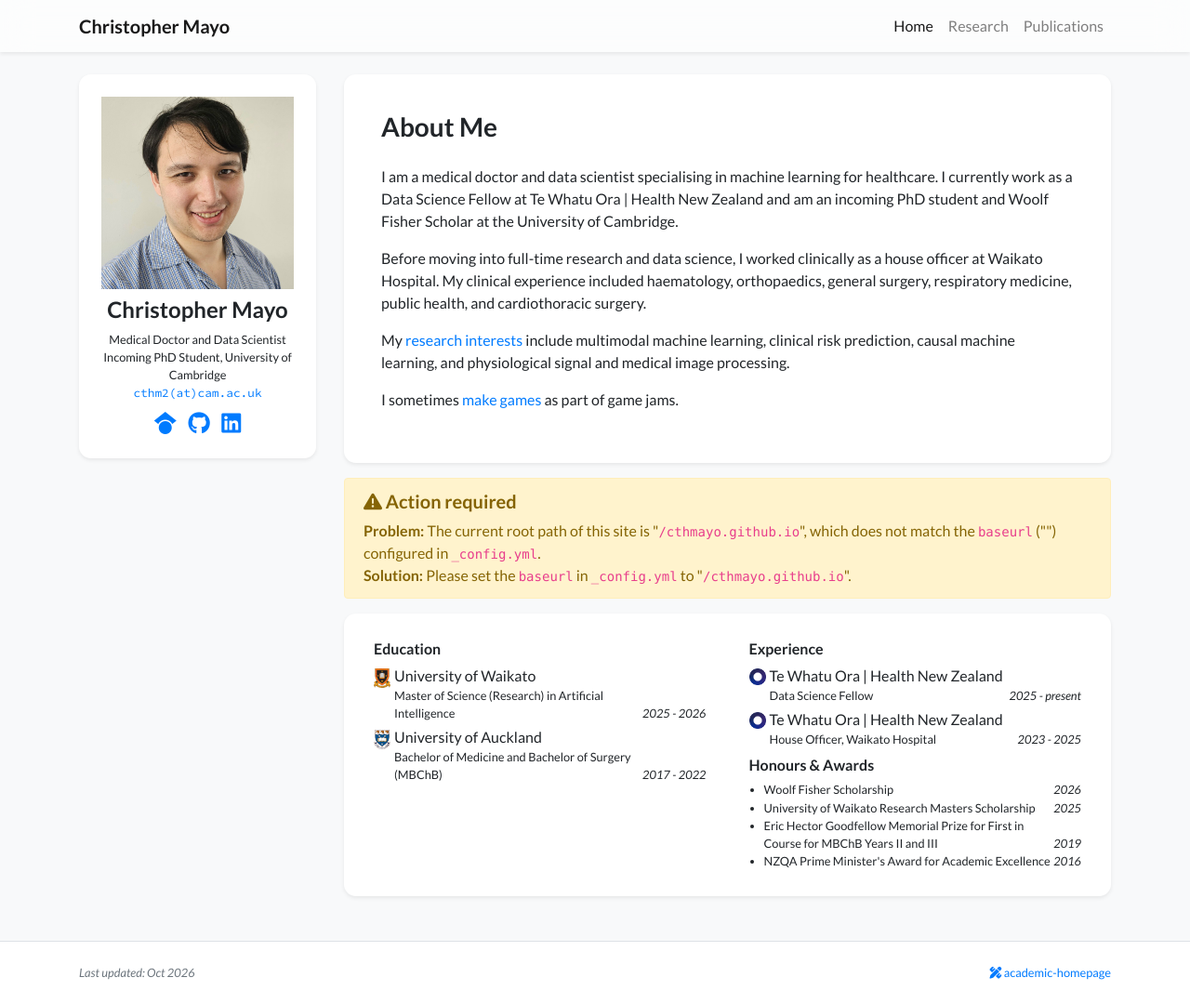
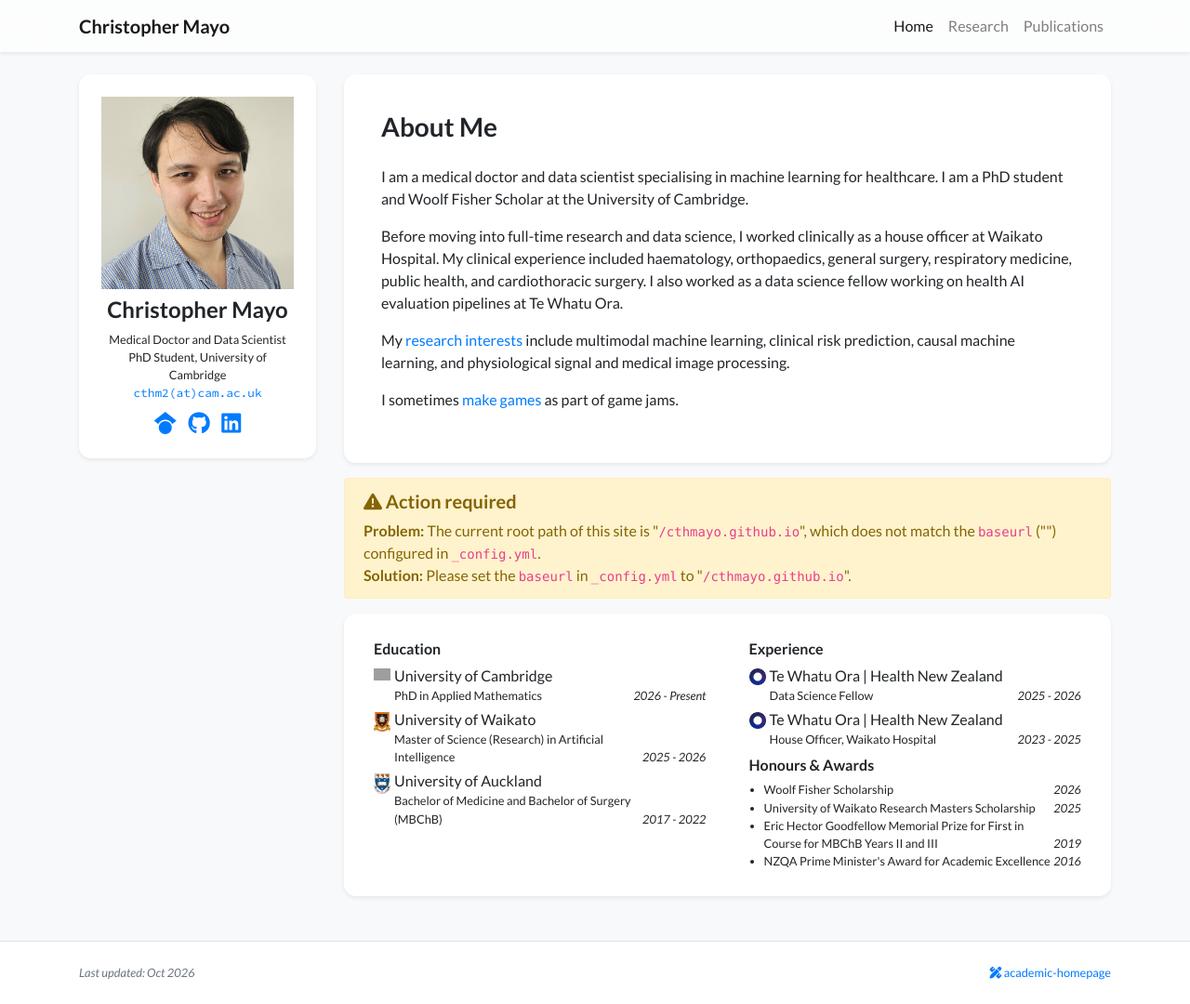
Before and after one commit to cthmayo/cthmayo.github.io, a Jekyll site: the page built from index.html, in a window 1280 px wide and 1080 px high. Shown: the whole window at 93% size. Built offline with Jekyll 4.4.1, drawn with Linux system fonts in a browser that asks for light colours; nearby versions of some CDN libraries; a style sheet for code colours, icons or effects is not loaded; grey boxes are pictures that could not be loaded.

Commit message:
Update profile.yml

```diff
--- a/_data/profile.yml
+++ b/_data/profile.yml
@@ -4,7 +4,7 @@ navbar_name: "Christopher Mayo"
 
 positions:
   - name: "Medical Doctor and Data Scientist"
-  - name: "Incoming PhD Student, University of Cambridge"
+  - name: "PhD Student, University of Cambridge"
 
 email: "cthm2@cam.ac.uk"
 # cv_link: /assets/files/Christopher_Mayo_CV.pdf
@@ -19,15 +19,15 @@ short_bio_text_justify: false
 short_bio: >-
   <p>
     I am a medical doctor and data scientist specialising in machine learning
-    for healthcare. I currently work as a Data Science Fellow at Te Whatu Ora
-    | Health New Zealand and am an incoming PhD student and Woolf Fisher Scholar
+    for healthcare. I am a PhD student and Woolf Fisher Scholar
     at the University of Cambridge.
   </p>
   <p>
     Before moving into full-time research and data science, I worked clinically
     as a house officer at Waikato Hospital. My clinical experience included
     haematology, orthopaedics, general surgery, respiratory medicine, public
-    health, and cardiothoracic surgery.
+    health, and cardiothoracic surgery. I also worked as a data science fellow
+    working on health AI evaluation pipelines at Te Whatu Ora.
   </p>
   <p>
     My <a href="showcase.html">research interests</a> include multimodal machine learning, clinical risk
@@ -42,6 +42,12 @@ portrait_url: /assets/images/photos/portrait.jpg
 # portrait_caption: "Christopher Mayo"
 
 education:
+  - name: "University of Cambridge"
+    logo: /assets/images/badges/cam_logo.png
+    position: >-
+      PhD in Applied Mathematics
+    date: "2026 - Present"
+
   - name: "University of Waikato"
     logo: /assets/images/badges/waik_logo.png
     position: >-
@@ -59,7 +65,7 @@ experience:
     logo: /assets/images/badges/hnz_logo.png
     position: >-
       Data Science Fellow
-    date: "2025 - present"
+    date: "2025 - 2026"
 
   - name: "Te Whatu Ora | Health New Zealand"
     logo: /assets/images/badges/hnz_logo.png
```
